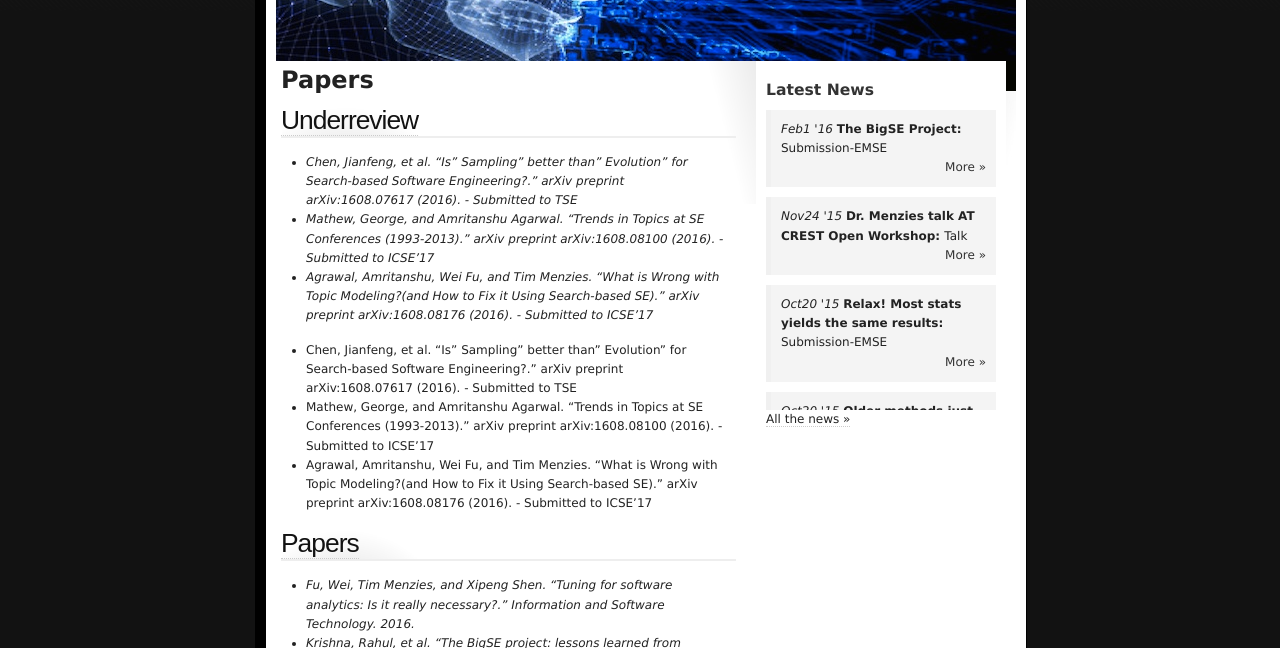
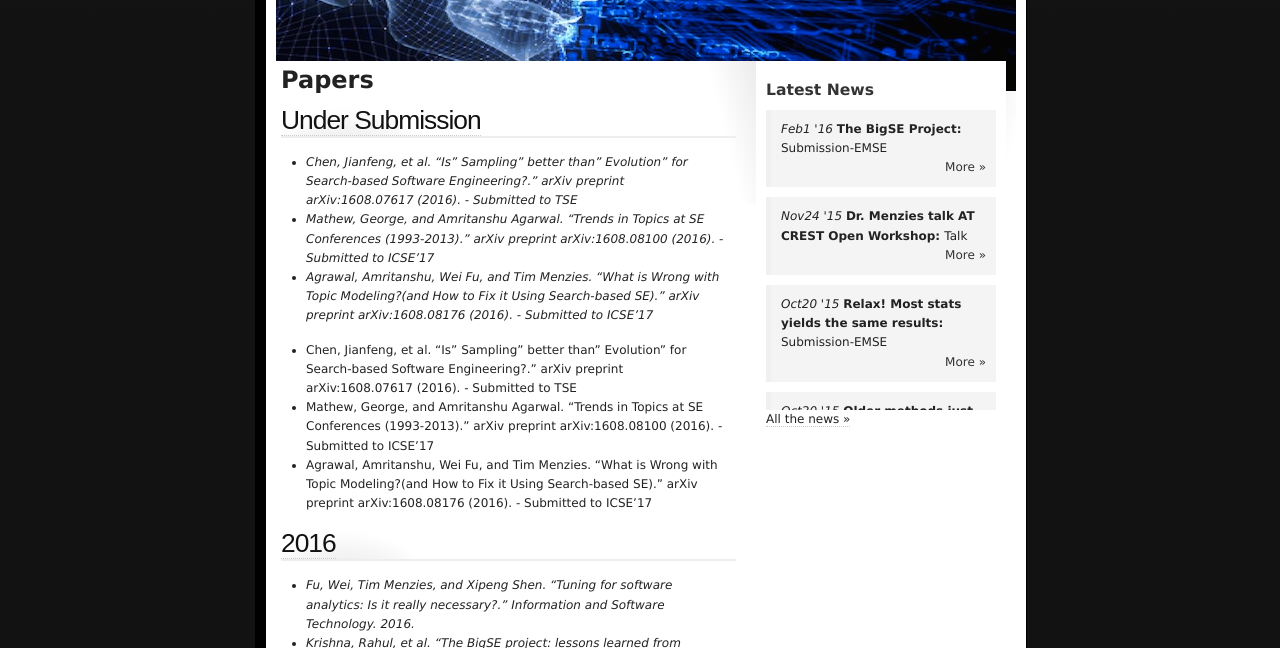
Before and after one commit to ai-se/ai-se.github.io, a Jekyll site: the page built from papers/index.html, in a window 1280 px wide. Shown: the part 237-885 px from the top of the page. Built offline with Jekyll 4.4.1, drawn with Linux system fonts in a browser that asks for light colours; Markdown is read by kramdown in place of the engine named in the settings; comment, search, counter and statistics services are not loaded.

Commit message:
made changes to titles

```diff
--- a/papers/_posts/2016-12-31-Papers.md
+++ b/papers/_posts/2016-12-31-Papers.md
@@ -1,6 +1,6 @@
 ---
 layout: post
-title:
+title: 2016
 author: Admin
 excerpt:
 ---
--- a/papers/_posts/2016-12-31-UnderReview.md
+++ b/papers/_posts/2016-12-31-UnderReview.md
@@ -1,6 +1,6 @@
 ---
 layout: post
-title:
+title: Under Submission
 author: Admin
 excerpt:
 ---
```
